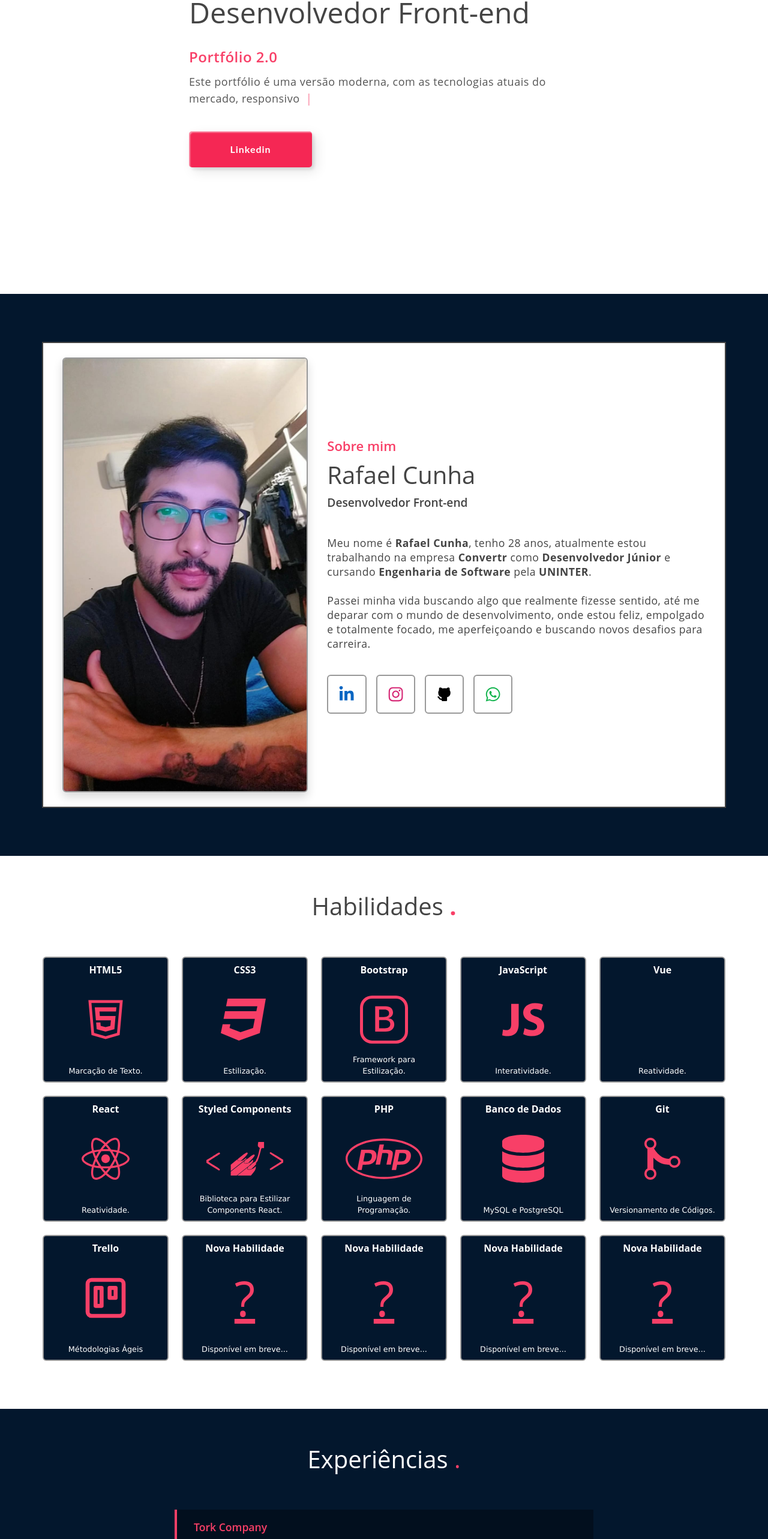
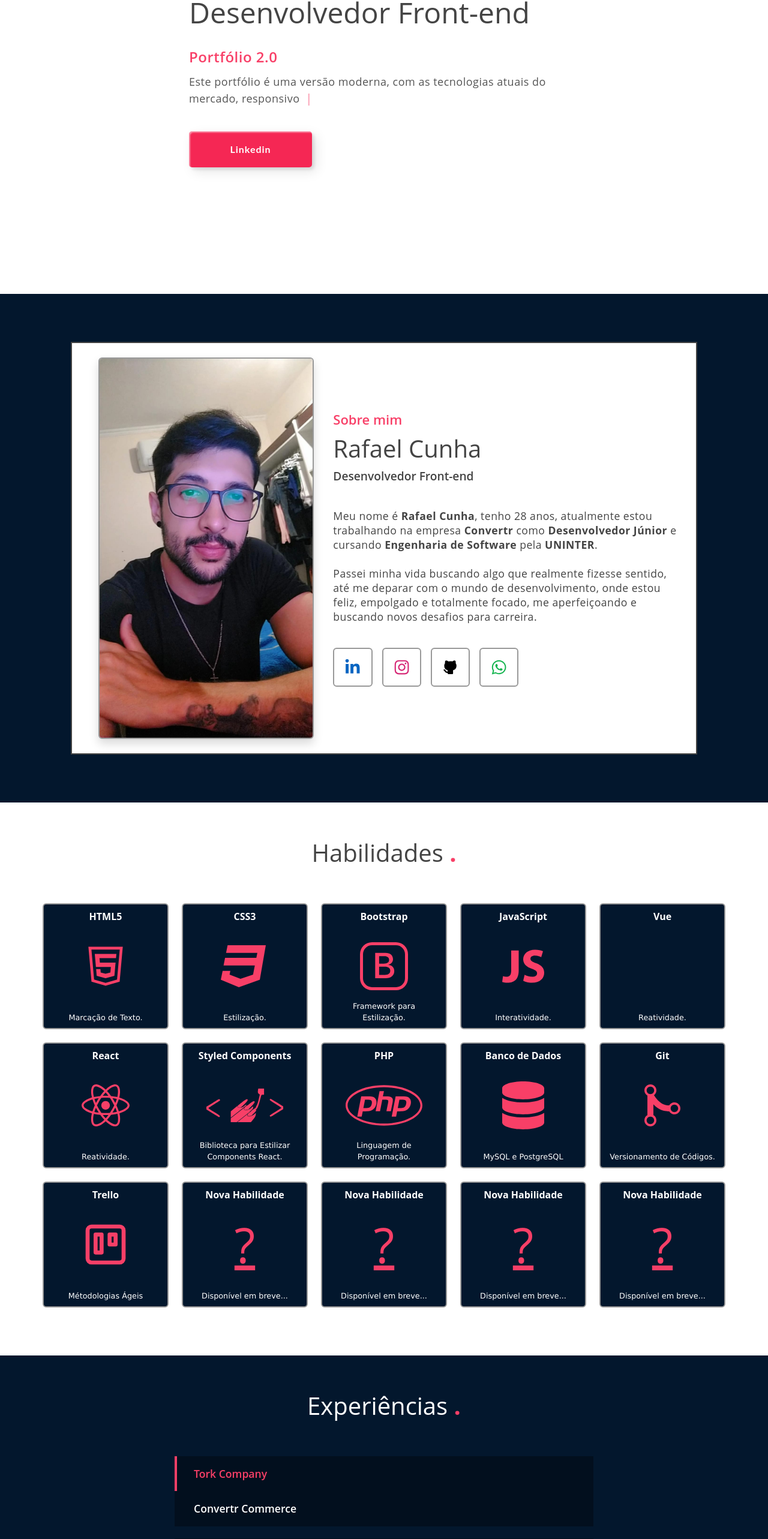
Before and after one commit to dev-rafaelcunha/Portfolio-v2, a React (Create React App) app: page / in a window 1280 px wide. Shown: the part 226-2792 px from the top of the page at 60% size. Built offline with nearby package versions, Linux system fonts and the light colour scheme; some icons are missing.

Commit message:
Ajustes globais de estilização

```diff
--- a/src/components/layout/Footer.jsx
+++ b/src/components/layout/Footer.jsx
@@ -13,7 +13,7 @@ const Foot = styled.div`
 
     @media (max-width: 768px) {
 
-        padding: 2rem 40px;
+        padding: 2rem 3%;
     }
 `;
 
--- a/src/components/layout/NavMobile.jsx
+++ b/src/components/layout/NavMobile.jsx
@@ -3,7 +3,6 @@ import styled from "styled-components";
 import HeaderFixed from "../utils/HeaderFixed";
 
 const NavIcon = styled.div`
-
   position: absolute;
   right: 32px;
   top: 29px;
@@ -27,7 +26,6 @@ const Line1 = styled.div`
   transform: ${({ active }) => active ? 'rotate(-45deg) translate(-8px, 8px)' : 'none'};
 
   @media(max-width: 480px) {
-
     height: .6px;
   }
 `;
@@ -41,7 +39,6 @@ const Line2 = styled.div`
   opacity: ${({ active }) => active ? '0' : '1'};
 
   @media(max-width: 480px) {
-
     height: 1px;
   }
 `;
@@ -55,23 +52,23 @@ const Line3 = styled.div`
   transform: ${({ active }) => active ? 'rotate(45deg) translate(-5px, -5px)' : 'none'};
 
   @media(max-width: 480px) {
-
     height: .6px;
   }
 `;
 
 const NavContent = styled.nav`
-
-    height: 90vh;
-    position: relative;
-    top: 25px;
   display: flex;
-    justify-content: center;
-    width: 100vw;
-    padding: 0;
-    right: 25px;
+  justify-content: flex-start;
+  width: calc(100% - 80px);
   background: #03172d;
-    padding: 150px 0;
+  height: 400px;
+  position: absolute;
+  align-items: center;
+  border-radius: 4px;
+  margin-top: 13px;
+  transform: ${({ active }) => active ? 'translateX(0)' : 'translateX(100%)'};
+  transition: transform .3s;
+  right: 0;
 
   @media(min-width: 1025px) {
     display: none;
@@ -79,12 +76,10 @@ const NavContent = styled.nav`
 `;
 
 const NavData = styled.ul`
-
   text-decoration: none;
 `;
 
 const NavItem = styled.a`
-
   display: block;
   text-decoration: none;
   color: #444;
@@ -93,12 +88,10 @@ const NavItem = styled.a`
   color: ${props => props.theme.themeColor};
 
   &:hover {
-
     color: ${props => props.theme.primaryColor};
   }
 
   @media(max-width: 480px) {
-
     color: #fff;
   }
 `;
@@ -123,8 +116,7 @@ function NavMobile() {
         <Line2 active={isActive} />
         <Line3 active={isActive} />
       </NavIcon>
-      {isActive && (
-        <NavContent>
+      <NavContent active={isActive}>
         <NavData>
           <NavItem href="#" onClick={closeMenuAndNavigate}>Ínicio</NavItem>
           <NavItem href="#about" onClick={closeMenuAndNavigate}>Sobre mim</NavItem>
@@ -133,7 +125,6 @@ function NavMobile() {
           <NavItem href="#projects" onClick={closeMenuAndNavigate}>Projetos</NavItem>
         </NavData>
       </NavContent>
-      )}
     </>
   );
 }
--- a/src/components/pages/About.jsx
+++ b/src/components/pages/About.jsx
@@ -9,7 +9,6 @@ import { FadeIn } from '../../global/FadeIn';
 
 const Section = styled.section`
 
-    padding: 5rem;
     background-color: ${props => props.theme.secondaryColor};
     display: flex;
     align-items: center;
@@ -24,8 +23,22 @@ const Section = styled.section`
 
 const Container = styled.div`
 
+    padding: 5rem;
+
+    @media (max-width: 768px) {
+        padding: 3% !important;
+    }
+`;
+
+const Wrapper = styled.div`
+
+    display: flex;
     background-color: ${props => props.theme.themeColor};
     border: 2px solid #444;
+
+    @media (max-width: 1024px) {
+        flex-direction: column;
+    }
 `;
 
 const Photo = styled.img`
@@ -45,6 +58,7 @@ const Photo = styled.img`
     @media (max-width: 480px) {
 
         height: 300px;
+        object-fit: cover;
     }
 `;
 
@@ -74,7 +88,7 @@ const SecondColumn = styled.div`
     @media (max-width: 1024px) {
 
         align-items: center;
-        padding: 20px 0;
+        padding: 0 0 20px;
     }
 `;
 
@@ -225,9 +239,10 @@ function About() {
     return (
 
         <ThemeProvider theme={LightTheme}>
-            <Section id="about" className="px-5">
+            <Section id="about">
                 <GridLayout>
-                    <Container className="row m-0">
+                    <Container className="row m-0 px-5">
+                        <Wrapper>
                             <FirstColumn className="col-5">
                                 <Photo src={img} alt="Photo" className="rounded shadow" ref={refPhoto} style={{ animationPlayState: inViewPhoto ? 'running' : 'paused' }} />
                             </FirstColumn>
@@ -250,6 +265,7 @@ function About() {
                                     ))}
                                 </Social>
                             </SecondColumn>
+                        </Wrapper>
                     </Container>
                 </GridLayout>
             </Section>
--- a/src/components/pages/Experiences.jsx
+++ b/src/components/pages/Experiences.jsx
@@ -9,7 +9,6 @@ import { FadeIn } from '../../global/FadeIn';
 const Section = styled.section`
 
     background-color: #03172d;
-    padding: 0 40px 80px;
 
     @media (max-width: 1280px) {
 
@@ -22,6 +21,7 @@ const Container = styled.div`
     display: flex;
     justify-content: space-between;
     animation: ${FadeIn} 1s ease-in-out forwards;
+    padding: 0 40px 80px;
 
     @media (max-width: 1280px) {
 
@@ -29,6 +29,10 @@ const Container = styled.div`
         justify-content: center;
         align-items: center;
         flex-wrap: wrap;
+    }
+
+    @media (max-width: 768px) {
+        padding: 20px 3%;
     }
 `;
 
@@ -39,11 +43,14 @@ const Title = styled.h1`
     padding: 60px 0;
     margin: 0;
     animation: ${FadeIn} 1s ease-in-out forwards;
-`;
 
-const Point = styled.span`
+    & b {
+        color: ${props => props.theme.primaryColor};
+    }
 
-    color: ${props => props.theme.primaryColor};
+    @media (max-width: 768px) {
+        padding: 20px 3%;
+    }
 `;
 
 const Card = styled.div`
@@ -54,7 +61,7 @@ const Card = styled.div`
 
     @media (max-width: 1280px) {
 
-        margin: 0 0 2rem 0;
+        margin: 0 0 20px 0;
         height: auto;
         width: 698px;
     }
@@ -66,6 +73,10 @@ const CardData = styled.div`
     background-color: #00000050;
     position: relative;
     padding: 1rem 2rem;
+
+    @media (max-width: 768px) {
+        padding: 20px;
+    }
 `;
 
 const CardDataWrapper = styled.div`
@@ -73,6 +84,11 @@ const CardDataWrapper = styled.div`
     display: flex;
     align-items: center;
     justify-content: space-between;
+
+    @media (max-width: 768px) {
+        flex-direction: column;
+        align-items: flex-start;
+    }
 `
 
 const TitleCard = styled.a`
@@ -184,7 +200,7 @@ function Experiences() {
         <ThemeProvider theme={LightTheme}>
             <Section id="experiences">
                 <GridLayout>
-                    <Title ref={refTitle} style={{ animationPlayState: inViewTitle ? 'running' : 'paused' }}>Experiências<Point> .</Point></Title>
+                    <Title ref={refTitle} style={{ animationPlayState: inViewTitle ? 'running' : 'paused' }}>Experiências<b> .</b></Title>
                     <Container ref={refContainer} style={{ animationPlayState: inViewContainer ? 'running' : 'paused' }}>
                         <Card>
                             <TitleCard
--- a/src/components/pages/Home.jsx
+++ b/src/components/pages/Home.jsx
@@ -26,6 +26,12 @@ const Grid = styled.div`
 
         display: flex !important;
         padding: 0 30px;
+    }
+
+    @media (max-width: 1024px) {
+
+        display: flex !important;
+        padding: 0 3%;
     }
 `;
 
--- a/src/components/pages/Projects.jsx
+++ b/src/components/pages/Projects.jsx
@@ -14,7 +14,6 @@ import project06 from "../../img/project06.png";
 const Section = styled.section`
 
     background-color: ${props => props.theme.themeColor};
-    padding: 0 40px 80px;
 
     @media (max-width: 1280px) {
 
@@ -23,6 +22,8 @@ const Section = styled.section`
 `;
 
 const Container = styled.div`
+
+    padding: 0;
 
     @media (max-width: 1280px) {
 
@@ -40,6 +41,10 @@ const Title = styled.h1`
 
     & b {
         color: ${props => props.theme.primaryColor};
+    }
+
+    @media (max-width: 768px) {
+        padding: 20px 3%;
     }
 `;
 
@@ -113,6 +118,7 @@ const Repository = styled.a`
     padding: 6px 8px;
     min-width: 240px;
     text-align: center;
+    margin: 40px 0 80px;
 
     &::before {
         content: 'Ir para o GitHub >>';
@@ -138,9 +144,10 @@ const Repository = styled.a`
         opacity: 1;
     }
 
-    @media (max-width: 480px) {
+    @media (max-width: 768px) {
 
         color: ${props => props.theme.primaryColor};
+        margin: 40px 0 20px;
     }
 `;
 
--- a/src/components/pages/Skills.jsx
+++ b/src/components/pages/Skills.jsx
@@ -14,10 +14,9 @@ import { FadeIn } from '../../global/FadeIn';
 
 const Section = styled.section`
     background-color: ${props => props.theme.themeColor};
-    padding: 0 40px 80px;
+
     @media (max-width: 1280px) {
         height: auto;
-        padding-bottom: 80px;
     }
 `;
 
@@ -31,12 +30,22 @@ const Title = styled.h1`
     & b {
         color: ${props => props.theme.primaryColor};
     }
+
+    @media (max-width: 768px) {
+        padding: 20px 3%;
+    }
 `;
 
 const Container = styled.div`
     display: flex;
+    padding: 0 0 80px;
+
     @media (max-width: 1280px) {
         height: auto;
+    }
+
+    @media (max-width: 768px) {
+        padding: 3% 3% 20px;
     }
 `;
 
@@ -44,10 +53,15 @@ const CardSkills = styled.div`
     display: flex;
     flex-wrap: wrap;
     gap: 22px;
-    justify-content: space-between;
+    justify-content: center;
     align-items: center;
+
     @media (max-width: 1280px) {
         justify-content: center;
+    }
+
+    @media (max-width: 768px) {
+        gap: 11px;
     }
 `;
 
@@ -74,13 +88,9 @@ const Card = styled.a`
     }
 
     @media (max-width: 768px) {
-        height: 190px;
-        width: 190px;
-    }
-    @media (max-width: 480px) {
-        height: 155px;
-        width: 46.6%;
-        white-space: nowrap;
+        width: calc(100% / 2 - 11px);
+        max-height: 180px;
+        font-size: 3rem;
     }
 `;
 
@@ -91,8 +101,9 @@ const TitleSkills = styled.span`
     font-weight: bold;
     top: 3px;
     padding: 5px;
-    @media (max-width: 480px) {
-        display: none;
+
+    @media (max-width: 768px) {
+        font-size: .9rem;
     }
 `;
 
@@ -104,9 +115,6 @@ const DescriptionSkills = styled.span`
     color: ${props => props.theme.themeColor};
     font-family: 'Lucida Sans', sans-serif;
     padding: 5px 14px;
-    @media (max-width: 480px) {
-        display: none;
-    }
 `;
 
 function Skills() {
```
Lines whose indentation alone changed are shown as unchanged.
